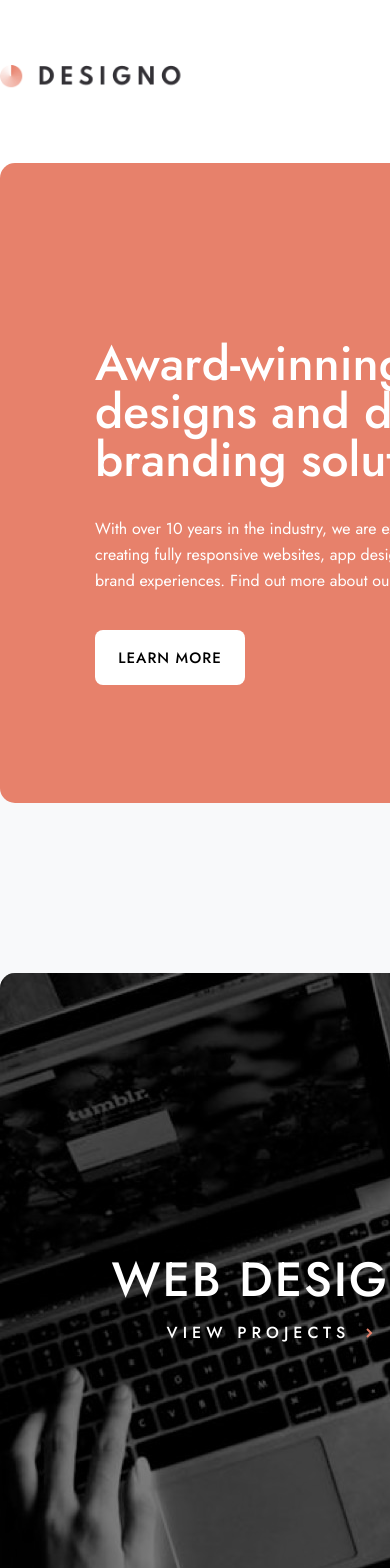
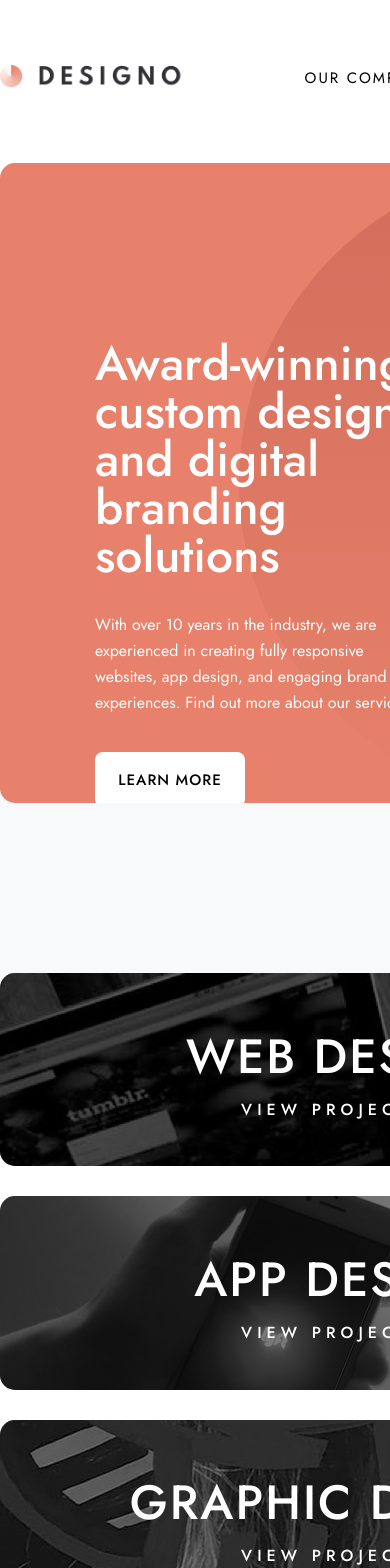
Before and after one commit to CharlesDesiderio/frontendmentor-designo, a React (Create React App) app: page / in a window 390 px wide. Shown: the top 1568 px of the page. Built offline with nearby package versions, Linux system fonts and the light colour scheme.

Commit message:
Started tablet styles

```diff
--- a/src/components/CallToAction.module.css
+++ b/src/components/CallToAction.module.css
@@ -43,3 +43,12 @@
   font-weight: 500;
   letter-spacing: 1px;
 }
+
+
+@media (max-width: 768px) {
+  .callToAction {
+    width: 689px;
+    flex-direction: column;
+
+  }
+}
--- a/src/components/Header.module.css
+++ b/src/components/Header.module.css
@@ -41,3 +41,10 @@
   letter-spacing: 2px;
   font-size: 15px;
 }
+
+@media (max-width: 768px) {
+  .head {
+    width: 689px;
+
+  }
+}
--- a/src/components/Home.jsx
+++ b/src/components/Home.jsx
@@ -27,8 +27,8 @@ import { Link } from 'react-router-dom'
 const Home = () => {
   return (
     <>
-    <img className={styles.leafTop} src={leafBackground} alt="" />
-    <img className={styles.leafBottom} src={leafBackground} alt="" />
+    <div className={styles.leafTop} style={{ backgroundImage: `url(${leafBackground})`}}>l</div>
+    <div className={styles.leafBottom} style={{ backgroundImage: `url(${leafBackground})`}}></div>
     <div style={{backgroundImage: `url(${homeBackground})`}} className={styles.home}>
       <div className={styles.homeInfo}>
         <h1>Award-winning custom designs and digital branding solutions</h1>
--- a/src/components/Home.module.css
+++ b/src/components/Home.module.css
@@ -2,6 +2,8 @@
   position: absolute;
   left: 0;
   top: 475px;
+  width: 1006px;
+  height: 594px;
 }
 
 .leafBottom {
@@ -9,6 +11,8 @@
   right: 0;
   top: 1880px;
   transform: rotate(180deg);
+  width: 1006px;
+  height: 594px;
 }
 
 .home {
@@ -183,3 +187,33 @@
 .qualityBackgroundResourceful {
   transform: rotate(180deg);
 }
+
+@media (max-width: 768px) {
+
+  .home {
+    width: 689px;
+  }
+
+  .homeServices {
+    width: 689px;
+    grid-template-columns: 1fr;
+    grid-template-rows: 1fr 1fr 1fr;
+  }
+
+  .homeServices div {
+    width: 100%;
+  }
+
+  .homeServicesWeb {
+    grid-row-start: 1;
+    grid-row-end: 2;
+  }
+
+  .homeQualities {
+    display: grid;
+    grid-template-columns: 1fr;
+    grid-template-rows: 1fr 1fr;
+  }
+
+
+}
```
